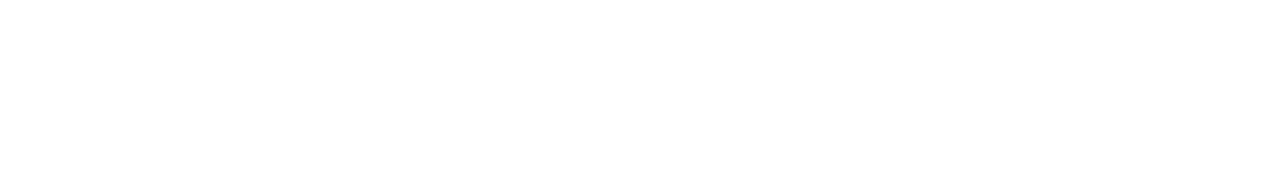
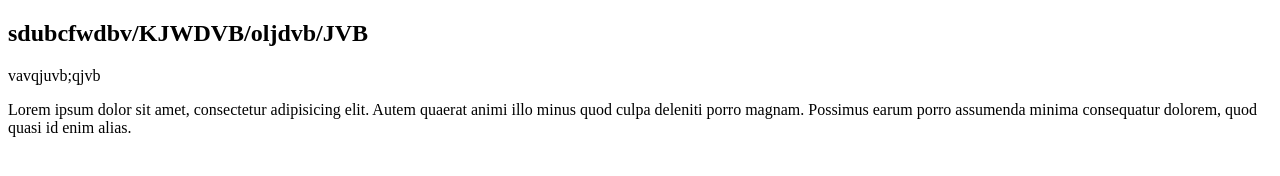
Before and after one commit to AlejandraEscobar3G/EjemploVago, a plain HTML site: page index.html in a window 1280 px wide. Drawn offline with Linux system fonts and the light colour scheme.

Commit message:
bla bla bla

```diff
--- a/index.html
+++ b/index.html
@@ -8,7 +8,15 @@
 	<header> <!-- Oliva -->
 		<!-- Haz lo que se te pegue la gana -->
 	</header>
-	<section> <!-- Claudia -->
+	<section>
+		<div class="container">
+			<!-- Claudia -->
+			<h2>sdubcfwdbv/KJWDVB/oljdvb/JVB</h2>
+			<div>
+				<p>vavqjuvb;qjvb</p>
+				<p>Lorem ipsum dolor sit amet, consectetur adipisicing elit. Autem quaerat animi illo minus quod culpa deleniti porro magnam. Possimus earum porro assumenda minima consequatur dolorem, quod quasi id enim alias.</p>
+			</div>
+		</div>
 		<!-- Haz lo que se te pegue la gana -->
 	</section>
 	<section> <!-- Shan -->
```
